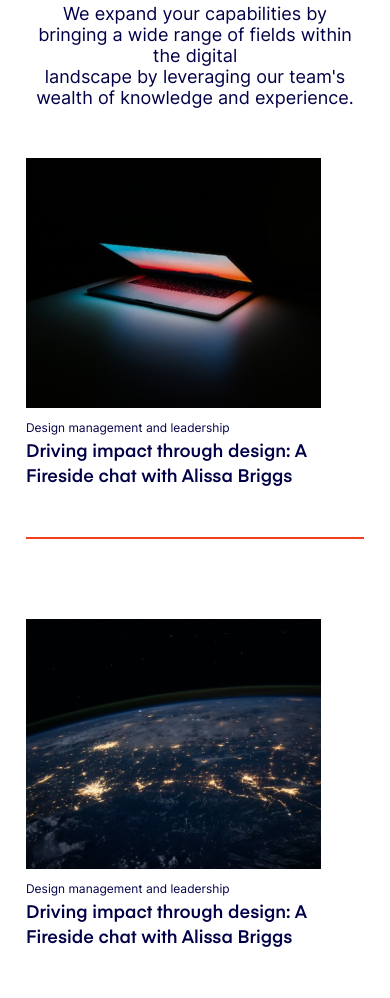
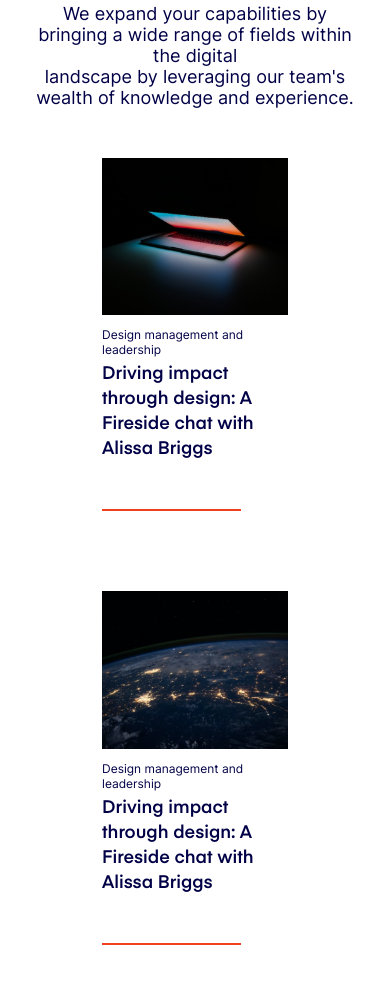
Before and after one commit to affan331/acceltrav2, a plain HTML site: page index.html in a window 390 px wide. Shown: the part 5660-6658 px from the top of the page. Drawn offline with Linux system fonts and the light colour scheme.

Commit message:
adjusted ruler

```diff
--- a/stylesheet.css
+++ b/stylesheet.css
@@ -463,11 +463,13 @@ img{
 }
 
 .single-blog {
-    flex-grow: 0;
-    flex-shrink: 0;
+    /* flex-grow: 0;
+    flex-shrink: 0; */
     /* flex-basis: 22%;  */
     width: 22%;
     height: auto;
+    justify-content: center;
+    align-items: center;
 
 }
 
@@ -646,9 +648,13 @@ footer{
 
     .single-blog{
 
-        width: 100% !important;
-        align-items: center;
-        justify-content: center;
+        width: 55% !important;
+        /* align-items: space-between;
+        justify-content: center; */
+    }
+
+    .ruler{
+       width: 70%;
     }
 
 
@@ -696,6 +702,11 @@ footer{
         width: 40%;
     }
 
+
+    .ruler{
+        width: 75%;
+    }
+
     /* .solutions-wrapper{
         margin-top: 80px;
         display: grid;
```
